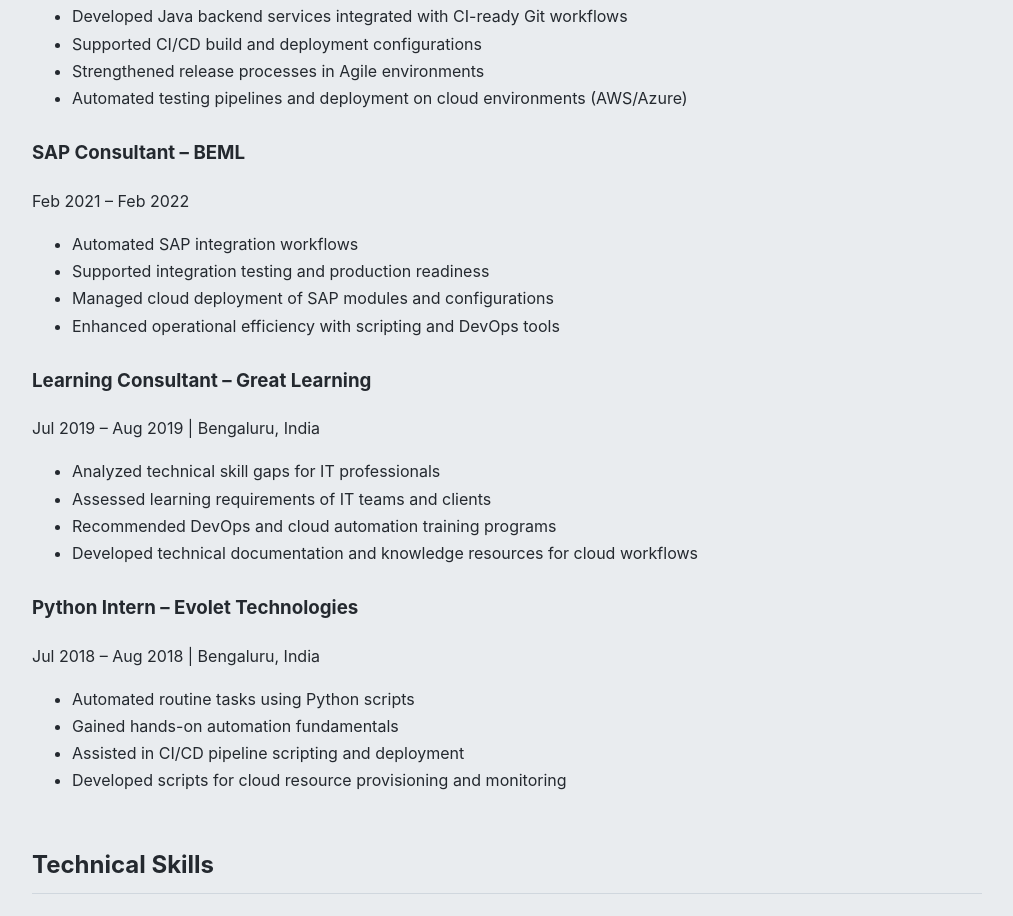
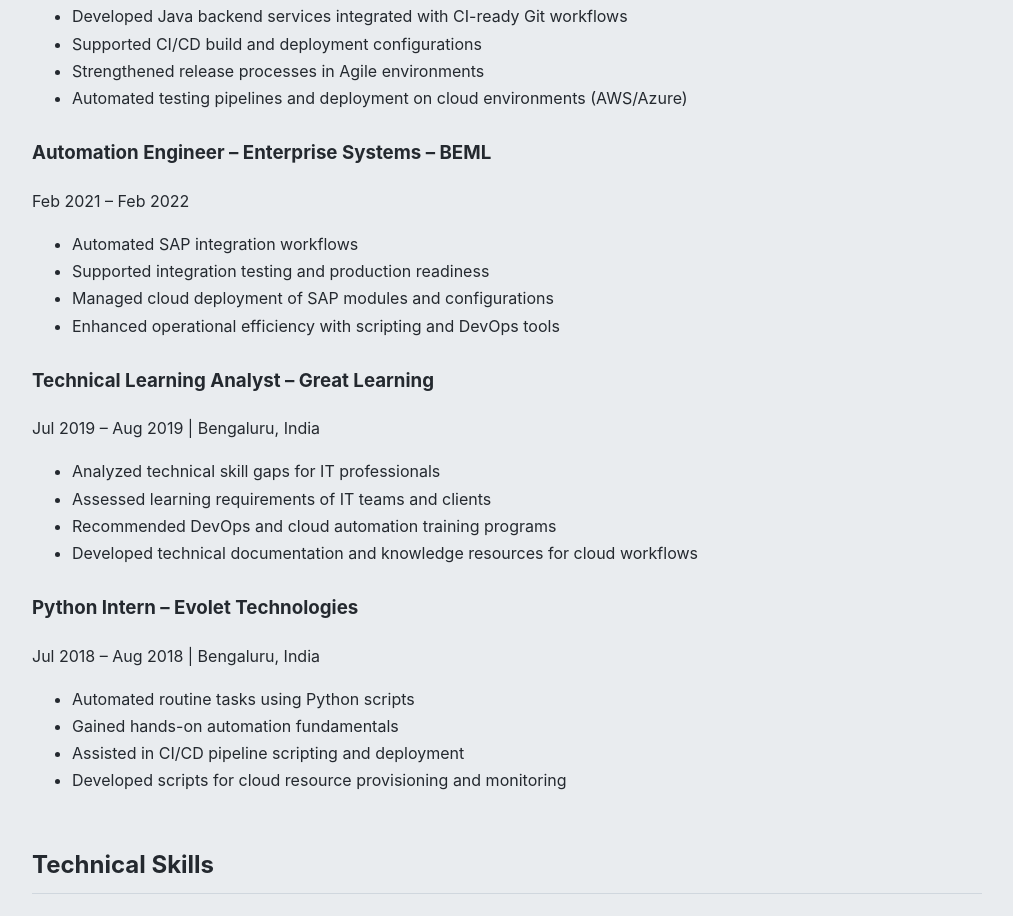
Before and after one commit to GMCHETHANA/GMCHETHANA.github.io, a plain HTML site: page index.html in a window 1280 px wide. Shown: the part 915-1831 px from the top of the page, without its empty margins (133-1146 px from the left). Drawn offline with Linux system fonts and the light colour scheme.

Commit message:
Update job titles in index.html

```diff
--- a/index.html
+++ b/index.html
@@ -103,7 +103,7 @@
 <li> Automated testing pipelines and deployment on cloud environments (AWS/Azure)</li>
 </ul>
 
-<h3>SAP Consultant – BEML</h3>
+<h3>Automation Engineer – Enterprise Systems – BEML</h3>
 <p>Feb 2021 – Feb 2022</p>
 <ul>
 <li> Automated SAP integration workflows</li>
@@ -112,7 +112,7 @@
 <li> Enhanced operational efficiency with scripting and DevOps tools</li>
 </ul>
 
-<h3>Learning Consultant – Great Learning</h3>
+<h3>Technical Learning Analyst – Great Learning</h3>
 <p>Jul 2019 – Aug 2019 | Bengaluru, India</p>
 <ul>
 <li> Analyzed technical skill gaps for IT professionals</li>
```
